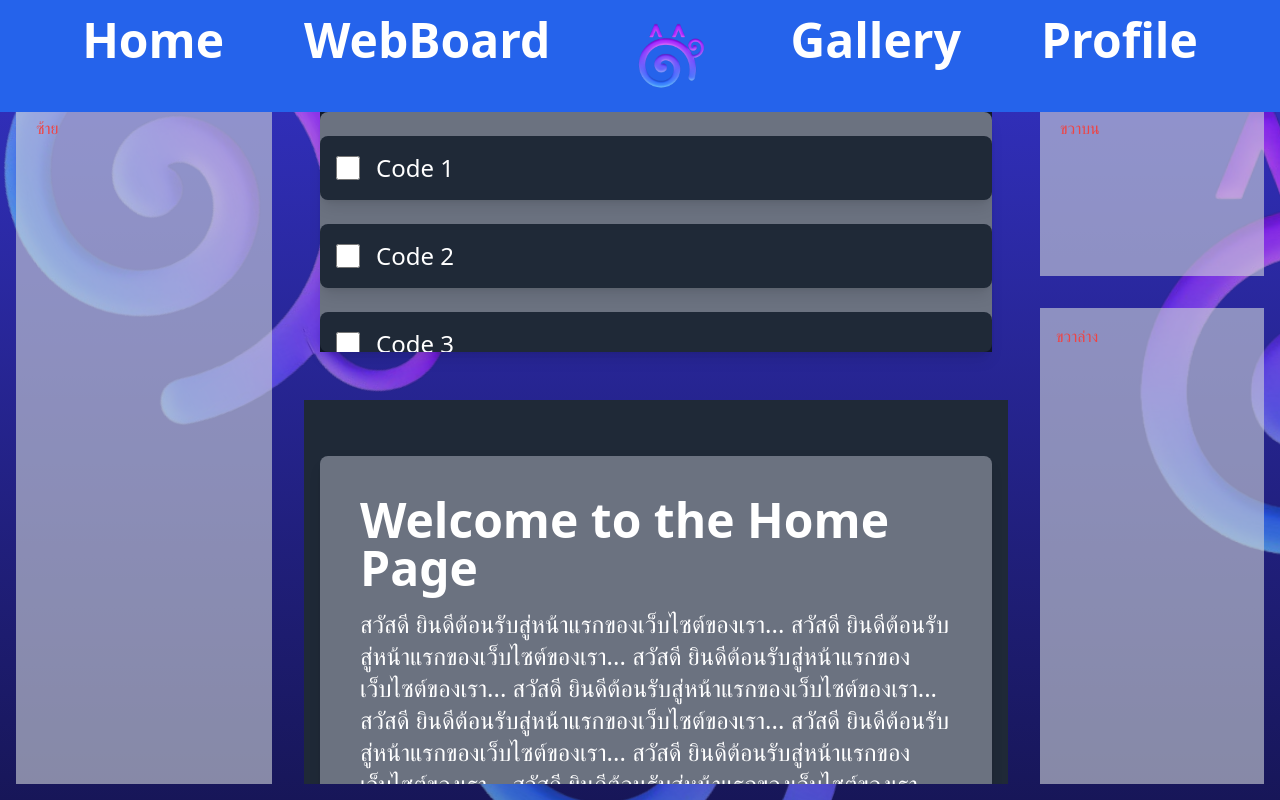
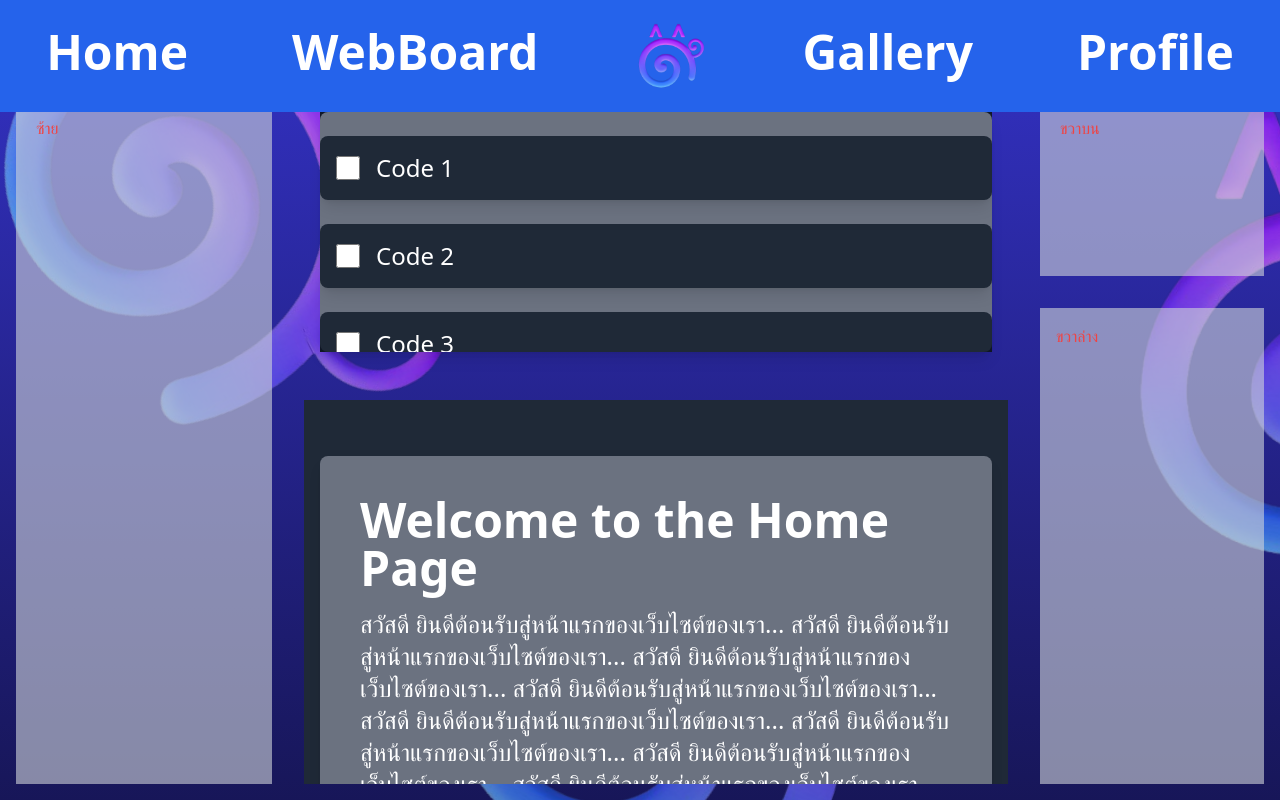
Before and after one commit to 94Diary/Fhisng_AND_Trading_WEB, a React (Vite) app: page / in a window 1280 px wide. Built offline with nearby package versions, Linux system fonts and the light colour scheme.

Commit message:
config new NavBar

```diff
--- a/src/components/NavBar.tsx
+++ b/src/components/NavBar.tsx
@@ -8,16 +8,13 @@ const NavBar: React.FC = () => {
 
       {/* Desktop Menu */}
       <ul className="hidden md:flex gap-20">
-        <li className="hover:text-gray-200 cursor-pointer text-5xl font-bold ">Home</li>
-        <li className="hover:text-gray-200 cursor-pointer text-5xl font-bold">WebBoard</li>
+        <li className="hover:text-gray-200 cursor-pointer text-5xl font-bold p-3">Home</li>
+        <li className="hover:text-gray-200 cursor-pointer text-5xl font-bold p-3">WebBoard</li>
           {/* Logo / Brand */}
-        <div
-            className="w-20 h-20 bg-center bg-contain bg-no-repeat"
-            style={{ backgroundImage: "url('/logo_real.png')" }}
-        ></div>
+        <li className="w-20 h-20 bg-contain "style={{ backgroundImage: "url('/logo_real.png')" }}></li>
           {/* Logo / Brand */}
-        <li className="hover:text-gray-200 cursor-pointer text-5xl font-bold">Gallery</li>
-        <li className="hover:text-gray-200 cursor-pointer text-5xl font-bold">Profile</li>
+        <li className="hover:text-gray-200 cursor-pointer text-5xl font-bold p-3">Gallery</li>
+        <li className="hover:text-gray-200 cursor-pointer text-5xl font-bold p-3">Profile</li>
       </ul>
 
       {/* Hamburger Button (มือถือ) */}
```
